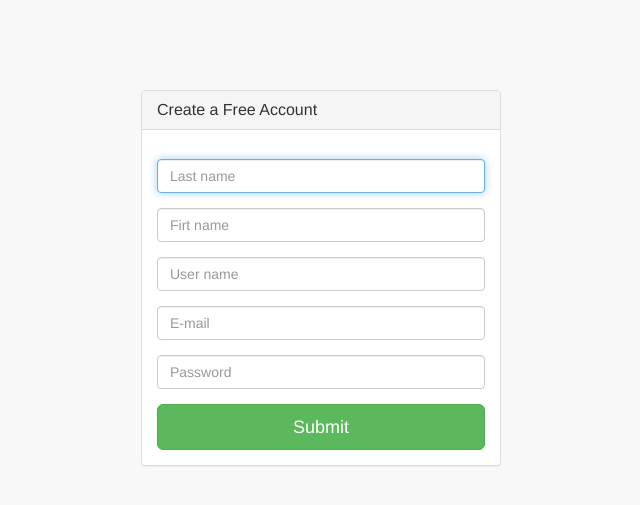
After one commit to doremonkinhcan87/BlogImage, a Django app: template DjangoUbuntu/blog_env/blog/home/templates/home/signup.html in a window 1280 px wide. The commit adds this page. Shown: the top 505 px of the page, without its empty margins (319-959 px from the left). Run offline with Django 3.2, Linux system fonts and the light colour scheme; the template is opened without the code that fills it, so the values that code supplies are empty; some libraries are stand-ins or nearby versions.

Commit message:
[APP]Them tang dang ki 'signup'

```diff
--- a/DjangoUbuntu/blog_env/blog/home/models.py
+++ b/DjangoUbuntu/blog_env/blog/home/models.py
@@ -10,7 +10,7 @@ class Users(models.Model):
 	last_name = models.CharField(max_length=256)
 	user_name = models.CharField(max_length=256, default="")
 	password = models.CharField(max_length=256)
-	role = models.CharField(max_length=256)
+	role = models.CharField(max_length=256,)
 	email = models.CharField(max_length=256, default="")
 	class Meta:
 		db_table = "blog_users"
--- a/DjangoUbuntu/blog_env/blog/home/templates/home/index.html
+++ b/DjangoUbuntu/blog_env/blog/home/templates/home/index.html
@@ -32,7 +32,7 @@
 					<nav class="collapse navbar-collapse navbar-main navbar-right">
 						<ul class="navbar-nav navbar-right nav">
 							<li><a href="#" style = "color: #777">Explore</a></li>
-							<li><a href="#">Sign up</a></li>
+							<li><a href="/signup">Sign up</a></li>
 							<li><a href="/auth">Log in</a></li>
 						</ul>
 					</nav>
--- /dev/null
+++ b/DjangoUbuntu/blog_env/blog/home/templates/home/signup.html
@@ -0,0 +1,63 @@
+<!DOCTYPE html>
+<html>
+<head>
+	<meta charset="utf-8">
+    <meta http-equiv="X-UA-Compatible" content="IE=edge">
+    <meta name="viewport" content="width=device-width, initial-scale=1">
+    <meta name="description" content="">
+    <meta name="author" content="">
+
+    <title>Page Admin</title>
+
+	<link href="/media/src/bootstrap/css/bootstrap.css" rel="stylesheet">
+	<link href="/media/src/bootstrap/css/bootstrap.min.css" rel="stylesheet">
+	<link href="/media/src/bootstrap/css/bootstrap.css" rel="stylesheet">
+	<link rel="stylesheet" href="/media/src/css/main.css">
+	<link rel="stylesheet" href="/media/src/css/sb-admin-2.css">
+	<meta charset="utf-8">
+</head>
+<body>
+	<div class="container">
+        <div class="row">
+            <div class="col-md-4 col-md-offset-4">
+                <div class="login-panel panel panel-default">
+                    <div class="panel-heading">
+                        <h3 class="panel-title">Create a Free Account</h3>
+                    </div>
+                    <div class="panel-body">
+						<!-- Form Nhap lieu-->
+
+						 <form role="form" action="{% url 'home:signup'%}" method="post">
+							{% csrf_token %}
+							<input class="form-control" style ="visibility: hidden; height:0px" placeholder="Role" name="role" type="text" value="user"/>
+                            <fieldset>
+								<div class="form-group">
+                                    <input class="form-control" placeholder="Last name" name="last_name" type="text" autofocus>
+                                </div>
+								<div class="form-group">
+                                    <input class="form-control" placeholder="Firt name" name="firt_name" type="text" autofocus>
+                                </div>
+								<div class="form-group">
+                                    <input class="form-control" placeholder="User name" name="user_name" type="text" autofocus>
+                                </div>
+                                <div class="form-group">
+                                    <input class="form-control" placeholder="E-mail" name="email" type="text" autofocus>
+                                </div>
+                                <div class="form-group">
+                                    <input class="form-control" placeholder="Password" name="password" type="text" value="">
+                                </div>
+
+								<input type="submit" value="Submit" class="btn btn-lg btn-success btn-block"/>
+                            </fieldset>
+                        </form>
+                    </div>
+                </div>
+            </div>
+        </div>
+    </div>
+	<script src="/media/src/dist/jquery.min.js"></script>
+    <!-- Bootstrap Core JavaScript -->
+    <script src="/media/src/bootstrap/js/bootstrap.min.js"></script>
+	<script src="/media/src/bootstrap/js/bootstrap.js"></script>
+</body>
+</html>
--- /dev/null
+++ b/DjangoUbuntu/blog_env/blog/home/templates/home/success.html
@@ -0,0 +1,4 @@
+<h1>Ban da dang nhap thanh cong</h1>
+<ul>
+   <li><a href="{% url 'home:index' %}">Back</a></li>
+</ul>
```
Also changed, not shown: DjangoUbuntu/blog_env/blog/home/urls.py (+9 -0 lines), DjangoUbuntu/blog_env/blog/home/views.py (+24 -0 lines), DjangoUbuntu/blog_env/blog/home/migrations/0004_auto_20160121_0927.py (added), DjangoUbuntu/blog_env/blog/home/migrations/0005_auto_20160121_0929.py (added), DjangoUbuntu/blog_env/blog/home/migrations/0006_auto_20160121_1008.py (added), DjangoUbuntu/blog_env/blog/home/migrations/0007_auto_20160121_1015.py (added).
